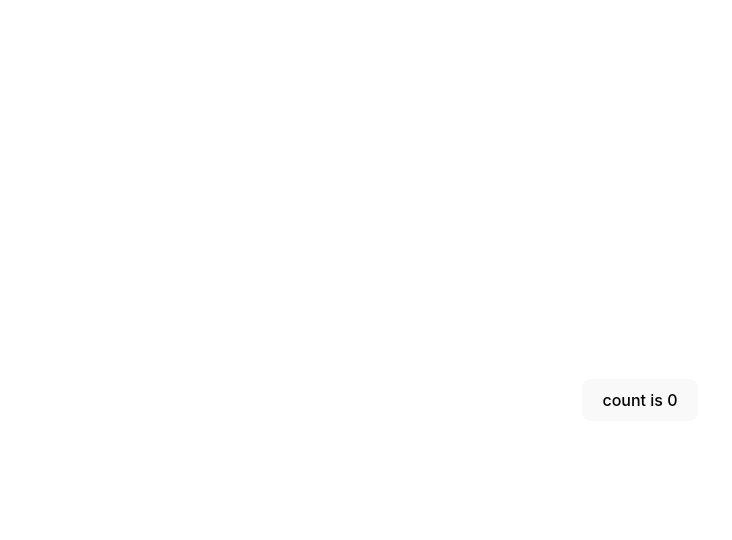
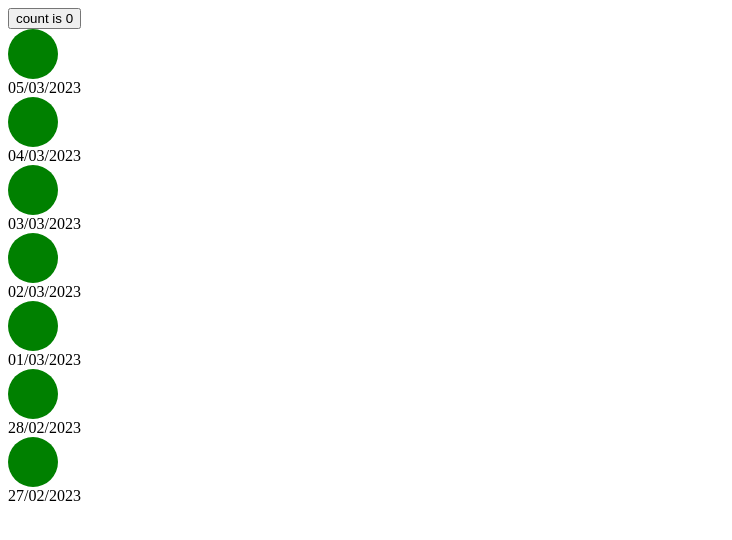
Before and after one commit to ZehaIrawan/vanilla-vite-chrome-extension, a website built with Vite: page index.html in a window 1280 px wide. Shown: the whole page, without its empty margins (0-732 px from the left). Built offline with nearby package versions, Linux system fonts and the light colour scheme.

Commit message:
plainjs mapping

```diff
--- /dev/null
+++ b/chain.js
@@ -0,0 +1,13 @@
+export const setupChain = (element, dates) => {
+
+  dates.forEach((date) => {
+    const div = document.createElement("div");
+    div.classList = 'circle'
+    element.appendChild(div);
+    //
+    const span = document.createElement("span");
+    span.innerText = date;
+    element.appendChild(span);
+  });
+
+};
--- a/main.js
+++ b/main.js
@@ -1,16 +1,37 @@
 import './style.css'
 import { setupCounter } from './counter.js'
-import data from './data.json'
+import { setupChain } from './chain.js'
+// import data from './data.json'
 
 
-console.log(data,'data')
+// console.log(data,'data')
 
 document.querySelector('#app').innerHTML = `
-  <div>
-    <div class="card">
-      <button id="counter" type="button"></button>
-    </div>
-  </div>
+  <button id="counter" type="button"></button>
+  <div id="chain"></div>
 `
 
 setupCounter(document.querySelector('#counter'))
+
+function formatDate(date){
+  var dd = date.getDate();
+  var mm = date.getMonth()+1;
+  var yyyy = date.getFullYear();
+  if(dd<10) {dd='0'+dd}
+  if(mm<10) {mm='0'+mm}
+  date = dd+'/'+mm+'/'+yyyy;
+  return date
+}
+
+function Last7Days () {
+  var result = [];
+  for (var i=0; i<7; i++) {
+      var d = new Date();
+      d.setDate(d.getDate() - i);
+      result.push(formatDate(d) )
+  }
+
+  return result
+}
+
+setupChain(document.querySelector('#chain'),Last7Days())
--- a/style.css
+++ b/style.css
@@ -1,97 +1,7 @@
-:root {
-  font-family: Inter, system-ui, Avenir, Helvetica, Arial, sans-serif;
-  line-height: 1.5;
-  font-weight: 400;
 
-  color-scheme: light dark;
-  color: rgba(255, 255, 255, 0.87);
-  background-color: #242424;
-
-  font-synthesis: none;
-  text-rendering: optimizeLegibility;
-  -webkit-font-smoothing: antialiased;
-  -moz-osx-font-smoothing: grayscale;
-  -webkit-text-size-adjust: 100%;
+.circle {
+  width: 50px;
+  height: 50px;
+  border-radius: 50%;
+  background-color: green;
 }
-
-a {
-  font-weight: 500;
-  color: #646cff;
-  text-decoration: inherit;
-}
-a:hover {
-  color: #535bf2;
-}
-
-body {
-  margin: 0;
-  display: flex;
-  place-items: center;
-  min-width: 320px;
-  min-height: 100vh;
-}
-
-h1 {
-  font-size: 3.2em;
-  line-height: 1.1;
-}
-
-#app {
-  max-width: 1280px;
-  margin: 0 auto;
-  padding: 2rem;
-  text-align: center;
-}
-
-.logo {
-  height: 6em;
-  padding: 1.5em;
-  will-change: filter;
-  transition: filter 300ms;
-}
-.logo:hover {
-  filter: drop-shadow(0 0 2em #646cffaa);
-}
-.logo.vanilla:hover {
-  filter: drop-shadow(0 0 2em #f7df1eaa);
-}
-
-.card {
-  padding: 2em;
-}
-
-.read-the-docs {
-  color: #888;
-}
-
-button {
-  border-radius: 8px;
-  border: 1px solid transparent;
-  padding: 0.6em 1.2em;
-  font-size: 1em;
-  font-weight: 500;
-  font-family: inherit;
-  background-color: #1a1a1a;
-  cursor: pointer;
-  transition: border-color 0.25s;
-}
-button:hover {
-  border-color: #646cff;
-}
-button:focus,
-button:focus-visible {
-  outline: 4px auto -webkit-focus-ring-color;
-}
-
-@media (prefers-color-scheme: light) {
-  :root {
-    color: #213547;
-    background-color: #ffffff;
-  }
-  a:hover {
-    color: #747bff;
-  }
-  button {
-    background-color: #f9f9f9;
-  }
-}
```
